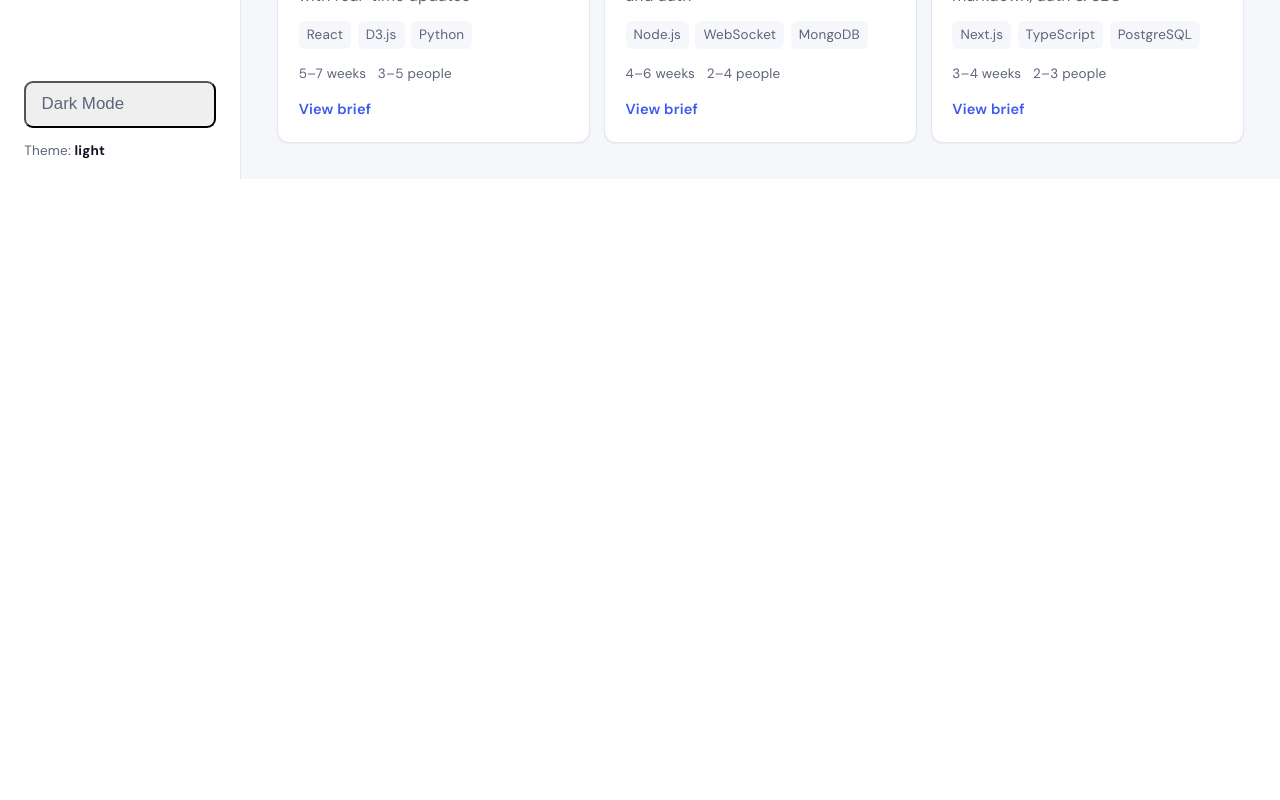
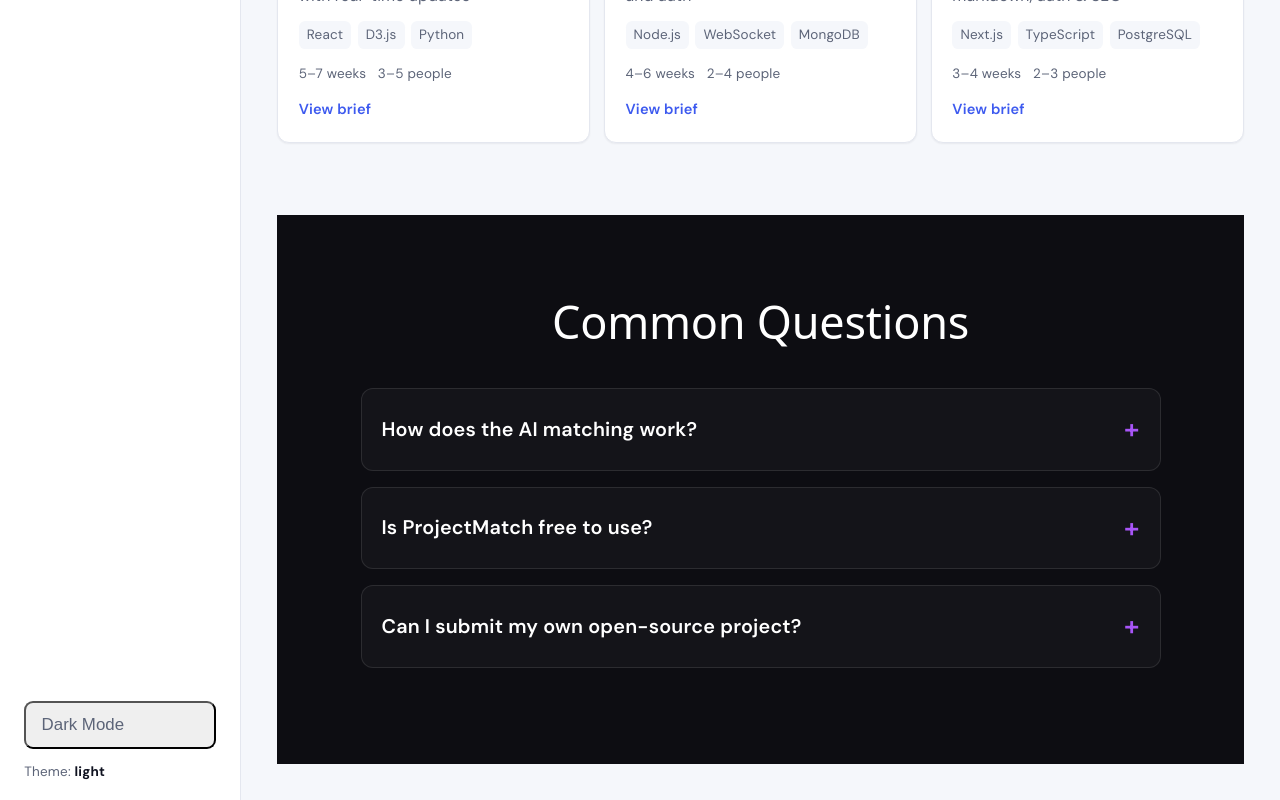
Before and after one commit to hussain-farhan/Recommendation-System, a React (Vite) app: page /dashboard in a window 1280 px wide. Shown: the part 898-1698 px from the top of the page. Before the commit the page ends 1077 px from the top, so only its background shows below. Built offline with nearby package versions, Linux system fonts and the light colour scheme.

Commit message:
feat: add interactive FAQ section to dashboard overview

```diff
--- /dev/null
+++ b/src/components/landing/FAQSection.css
@@ -0,0 +1,53 @@
+.faq-section {
+  padding: 80px 20px;
+  background-color: #0d0d12; /* Matches your dark background */
+}
+
+.faq-container {
+  max-width: 800px;
+  margin: 0 auto;
+}
+
+.faq-title {
+  text-align: center;
+  font-size: 2.5rem;
+  color: white;
+  margin-bottom: 40px;
+}
+
+.faq-item {
+  background: rgba(255, 255, 255, 0.03);
+  border: 1px solid rgba(255, 255, 255, 0.1);
+  border-radius: 12px;
+  margin-bottom: 16px;
+  padding: 20px;
+  cursor: pointer;
+  transition: all 0.3s ease;
+}
+
+.faq-item:hover {
+  border-color: #a855f7; /* Purple glow from your UI */
+  background: rgba(168, 85, 247, 0.05);
+}
+
+.faq-question {
+  display: flex;
+  justify-content: space-between;
+  align-items: center;
+  color: white;
+  font-weight: 600;
+  font-size: 1.1rem;
+}
+
+.faq-answer {
+  margin-top: 15px;
+  color: #94a3b8;
+  line-height: 1.6;
+  border-top: 1px solid rgba(255, 255, 255, 0.1);
+  padding-top: 15px;
+}
+
+.faq-icon {
+  color: #a855f7;
+  font-size: 1.5rem;
+}
--- /dev/null
+++ b/src/components/landing/FAQSection.jsx
@@ -0,0 +1,53 @@
+import React, { useState } from "react";
+import "./FAQSection.css";
+
+const FAQSection = () => {
+  const [openIndex, setOpenIndex] = useState(null);
+
+  const faqs = [
+    {
+      question: "How does the AI matching work?",
+      answer:
+        "Our algorithm analyzes your tech stack, GitHub contributions, and difficulty preference to suggest projects that help you grow without being overwhelming.",
+    },
+    {
+      question: "Is ProjectMatch free to use?",
+      answer:
+        "Absolutely! We are committed to helping developers build their portfolios. The core matching features will always be free.",
+    },
+    {
+      question: "Can I submit my own open-source project?",
+      answer:
+        "Yes! Once you're signed in, you can go to your dashboard and submit a repository link for our AI to index and recommend to others.",
+    },
+  ];
+
+  return (
+    <section className="faq-section">
+      <div className="faq-container">
+        <h2 className="faq-title">Common Questions</h2>
+        <div className="faq-list">
+          {faqs.map((faq, index) => (
+            <div
+              key={index}
+              className={`faq-item ${openIndex === index ? "active" : ""}`}
+              onClick={() => setOpenIndex(openIndex === index ? null : index)}
+            >
+              <div className="faq-question">
+                {faq.question}
+                <span className="faq-icon">
+                  {openIndex === index ? "−" : "+"}
+                </span>
+              </div>
+              {openIndex === index && (
+                <div className="faq-answer">{faq.answer}</div>
+              )}
+            </div>
+          ))}
+        </div>
+      </div>
+    </section>
+  );
+};
+
+export default FAQSection;
--- a/src/pages/HomePage.jsx
+++ b/src/pages/HomePage.jsx
@@ -1,17 +1,18 @@
-import { Link } from 'react-router-dom'
-import { RecommendationBanner } from '../components/project/RecommendationBanner'
-import { ProjectCard } from '../components/project/ProjectCard'
-import { getRecommended, projects } from '../data/projects'
+import { Link } from "react-router-dom";
+import { RecommendationBanner } from "../components/project/RecommendationBanner";
+import { ProjectCard } from "../components/project/ProjectCard";
+import { getRecommended, projects } from "../data/projects";
+import FAQSection from "../components/landing/FAQSection";
 
 export function HomePage() {
-  const top = getRecommended(3)
+  const top = getRecommended(3);
 
   return (
     <>
       <h1 className="prs-page-title">Overview</h1>
       <p className="prs-page-lead">
-        Curated project briefs ranked for your team. Start from top matches or browse the full
-        catalog.
+        Curated project briefs ranked for your team. Start from top matches or
+        browse the full catalog.
       </p>
 
       <div className="prs-stats" aria-label="Summary">
@@ -31,19 +32,36 @@ export function HomePage() {
 
       <RecommendationBanner />
 
-      <div style={{ display: 'flex', alignItems: 'baseline', justifyContent: 'space-between', gap: '1rem', flexWrap: 'wrap', marginBottom: '1rem' }}>
-        <h2 className="prs-page-title" style={{ margin: 0, fontSize: '1.15rem' }}>
+      <div
+        style={{
+          display: "flex",
+          alignItems: "baseline",
+          justifyContent: "space-between",
+          gap: "1rem",
+          flexWrap: "wrap",
+          marginBottom: "1rem",
+        }}
+      >
+        <h2
+          className="prs-page-title"
+          style={{ margin: 0, fontSize: "1.15rem" }}
+        >
           Top matches
         </h2>
         <Link to="/projects" className="prs-button prs-button--ghost">
           Browse all
         </Link>
       </div>
+
       <div className="prs-grid prs-grid--tight">
         {top.map((p) => (
           <ProjectCard key={p.id} project={p} />
         ))}
       </div>
+
+      <div style={{ marginTop: "4rem" }}>
+        <FAQSection />
+      </div>
     </>
-  )
+  );
 }
```
